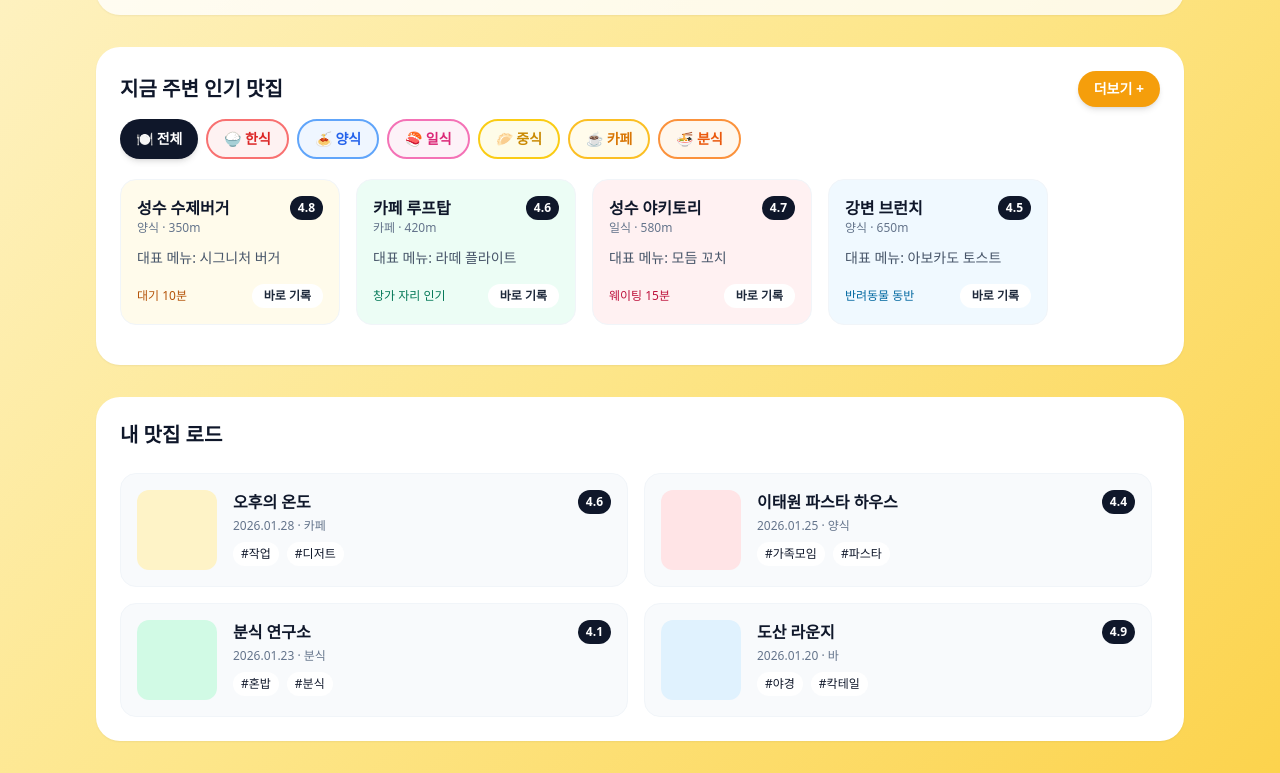
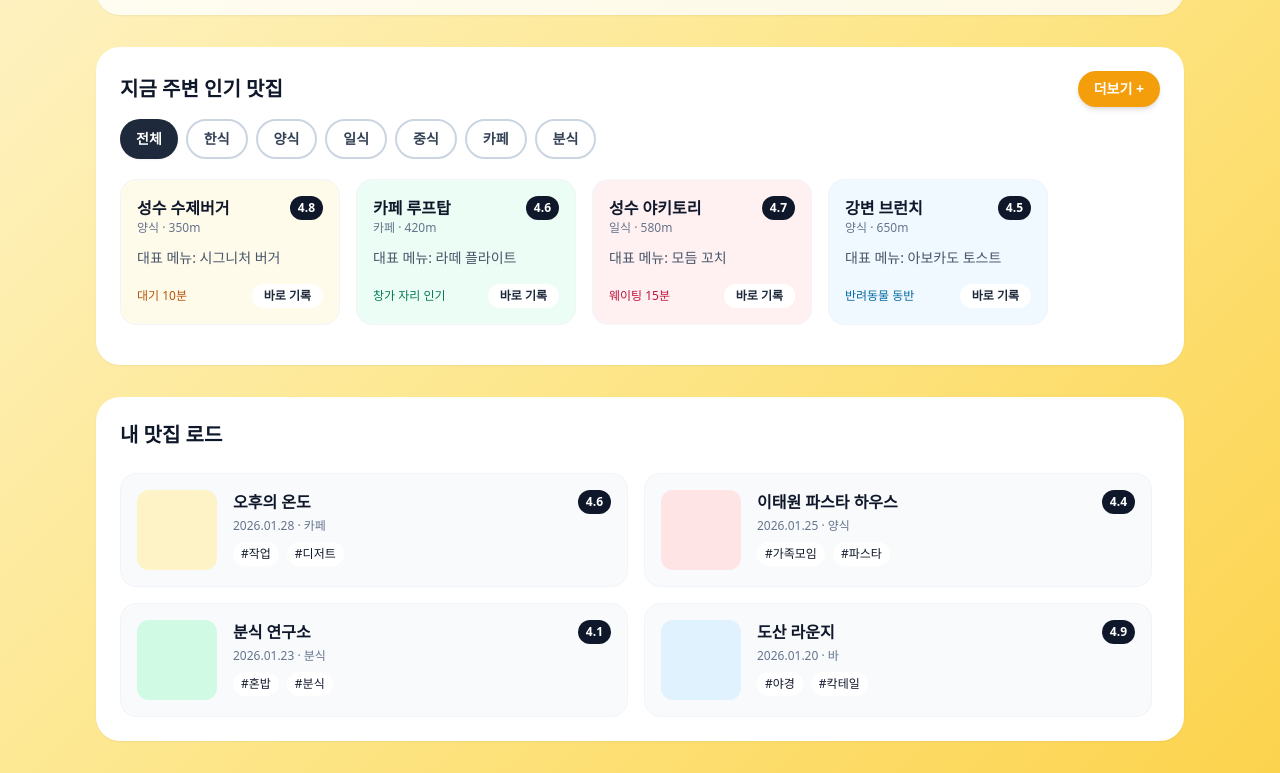
Before and after one commit to season1zeepapa-cell/taste-log, a website: page index.html in a window 1280 px wide. Shown: the part 137-910 px from the top of the page. Drawn offline with nearby package versions, Linux system fonts and the light colour scheme.

Commit message:
fix: 카테고리 버튼 디자인 단순화
- 다양한 색상 제거, 통일된 디자인으로 변경
- 기본: 흰색 배경 + 회색 테두리 + 진한 회색 텍스트
- 선택: 진한 회색 배경 + 흰색 텍스트
- 이모지 제거하여 깔끔하게 정리

Co-Authored-By: Claude Opus 4.5 <noreply@anthropic.com>

```diff
--- a/client.js
+++ b/client.js
@@ -586,9 +586,11 @@
       btn.addEventListener('click', async () => {
         // 1. 활성화 스타일 변경 - 선택된 버튼만 검은 배경으로
         buttons.forEach(b => {
-          b.classList.remove('bg-slate-900', 'text-white', 'shadow-lg', 'scale-105');
+          b.classList.remove('bg-slate-800', 'text-white', 'shadow-sm');
+          b.classList.add('bg-white', 'border-2', 'border-slate-300', 'text-slate-700');
         });
-        btn.classList.add('bg-slate-900', 'text-white', 'shadow-lg', 'scale-105');
+        btn.classList.remove('bg-white', 'border-2', 'border-slate-300', 'text-slate-700');
+        btn.classList.add('bg-slate-800', 'text-white', 'shadow-sm');
 
         // 2. 선택된 카테고리 저장
         state.selectedCategory = btn.dataset.category;
--- a/index.html
+++ b/index.html
@@ -35,13 +35,13 @@
           </div>
           <!-- 카테고리 필터 버튼 -->
           <div id="category-filters" class="mt-3 flex gap-2 overflow-x-auto pb-2">
-            <button class="category-btn flex-shrink-0 rounded-full bg-slate-900 px-4 py-2 text-sm font-bold text-white shadow-md transition-colors" data-category="전체">🍽️ 전체</button>
-            <button class="category-btn flex-shrink-0 rounded-full border-2 border-red-400 bg-red-50 px-4 py-2 text-sm font-bold text-red-600 hover:bg-red-100 transition-colors" data-category="한식">🍚 한식</button>
-            <button class="category-btn flex-shrink-0 rounded-full border-2 border-blue-400 bg-blue-50 px-4 py-2 text-sm font-bold text-blue-600 hover:bg-blue-100 transition-colors" data-category="양식">🍝 양식</button>
-            <button class="category-btn flex-shrink-0 rounded-full border-2 border-pink-400 bg-pink-50 px-4 py-2 text-sm font-bold text-pink-600 hover:bg-pink-100 transition-colors" data-category="일식">🍣 일식</button>
-            <button class="category-btn flex-shrink-0 rounded-full border-2 border-yellow-400 bg-yellow-50 px-4 py-2 text-sm font-bold text-yellow-600 hover:bg-yellow-100 transition-colors" data-category="중식">🥟 중식</button>
-            <button class="category-btn flex-shrink-0 rounded-full border-2 border-amber-400 bg-amber-50 px-4 py-2 text-sm font-bold text-amber-600 hover:bg-amber-100 transition-colors" data-category="카페">☕ 카페</button>
-            <button class="category-btn flex-shrink-0 rounded-full border-2 border-orange-400 bg-orange-50 px-4 py-2 text-sm font-bold text-orange-600 hover:bg-orange-100 transition-colors" data-category="분식">🍜 분식</button>
+            <button class="category-btn flex-shrink-0 rounded-full bg-slate-800 px-4 py-2 text-sm font-semibold text-white shadow-sm" data-category="전체">전체</button>
+            <button class="category-btn flex-shrink-0 rounded-full bg-white border-2 border-slate-300 px-4 py-2 text-sm font-semibold text-slate-700 hover:bg-slate-100" data-category="한식">한식</button>
+            <button class="category-btn flex-shrink-0 rounded-full bg-white border-2 border-slate-300 px-4 py-2 text-sm font-semibold text-slate-700 hover:bg-slate-100" data-category="양식">양식</button>
+            <button class="category-btn flex-shrink-0 rounded-full bg-white border-2 border-slate-300 px-4 py-2 text-sm font-semibold text-slate-700 hover:bg-slate-100" data-category="일식">일식</button>
+            <button class="category-btn flex-shrink-0 rounded-full bg-white border-2 border-slate-300 px-4 py-2 text-sm font-semibold text-slate-700 hover:bg-slate-100" data-category="중식">중식</button>
+            <button class="category-btn flex-shrink-0 rounded-full bg-white border-2 border-slate-300 px-4 py-2 text-sm font-semibold text-slate-700 hover:bg-slate-100" data-category="카페">카페</button>
+            <button class="category-btn flex-shrink-0 rounded-full bg-white border-2 border-slate-300 px-4 py-2 text-sm font-semibold text-slate-700 hover:bg-slate-100" data-category="분식">분식</button>
           </div>
           <div class="mt-3 flex gap-4 overflow-x-auto pb-4">
             <article class="min-w-[220px] rounded-2xl border border-slate-100 bg-amber-50 p-4">
```
